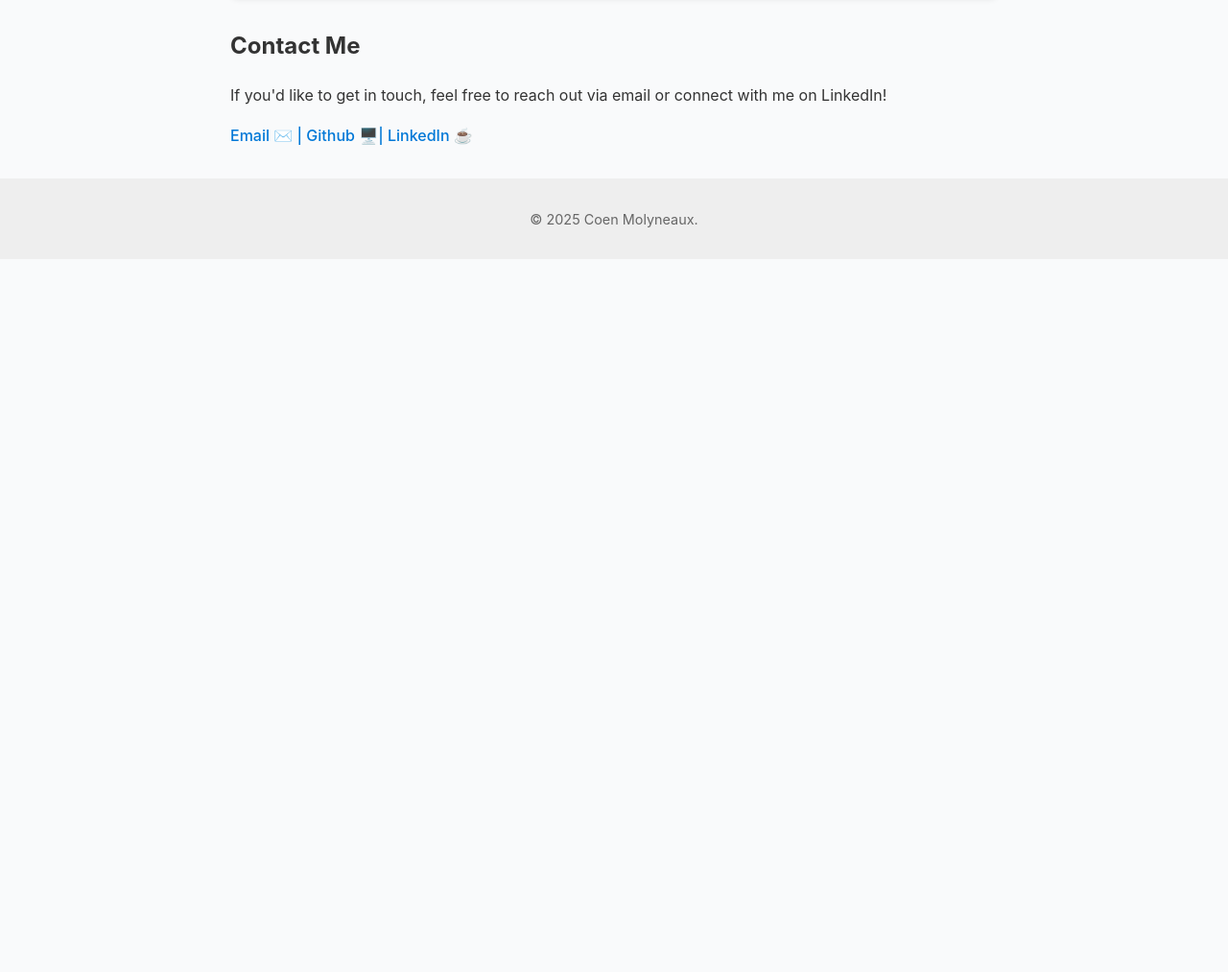
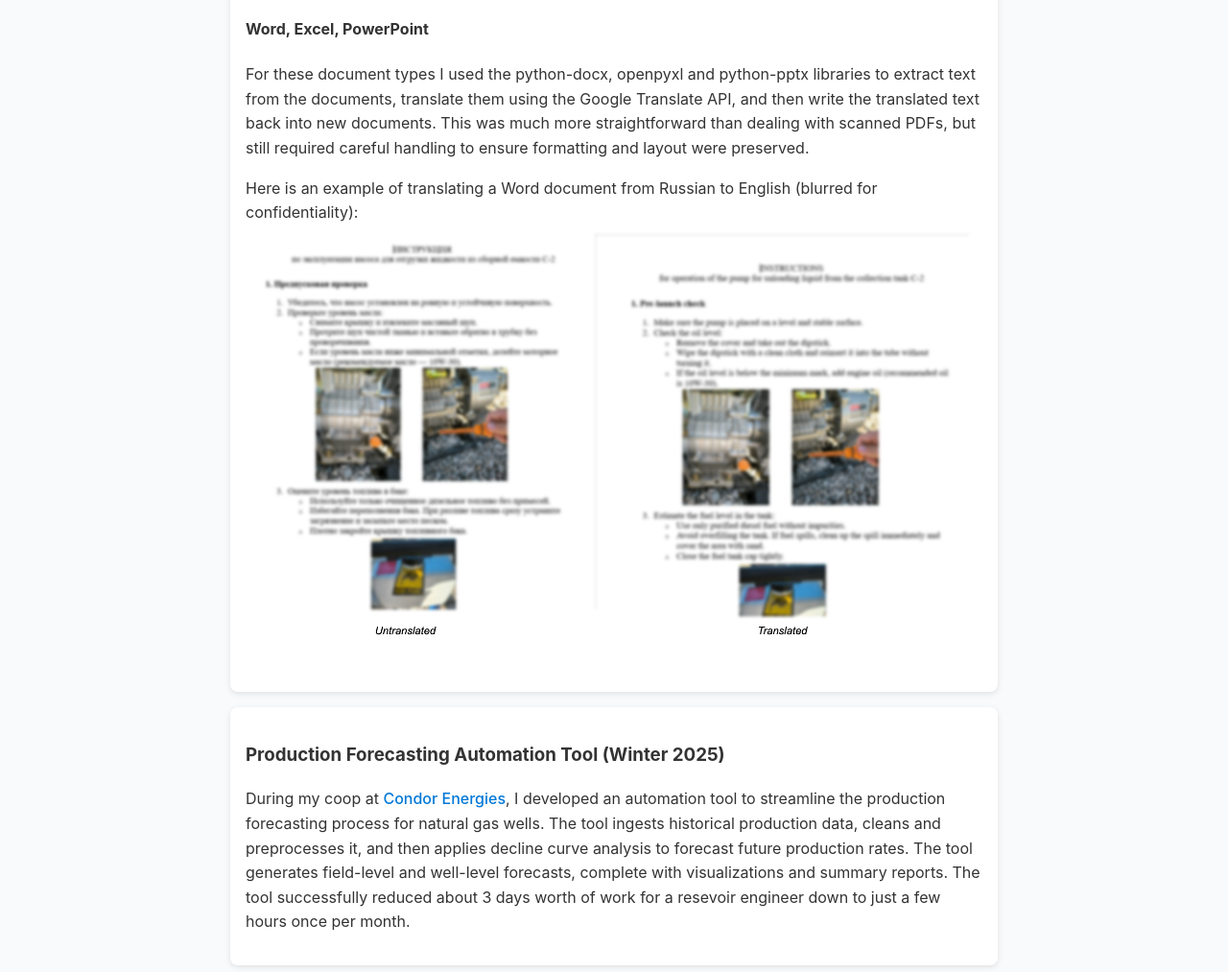
Before and after one commit to Coen-Molyneaux/Coen-Molyneaux.github.io, a plain HTML site: page index.html in a window 1280 px wide. Shown: the part 2839-3852 px from the top of the page at 96% size. Before the commit the page ends 3109 px from the top, so only its background shows below. Drawn offline with Linux system fonts and the light colour scheme.

Commit message:
changed to enph353 about

```diff
--- a/index.html
+++ b/index.html
@@ -91,16 +91,40 @@
             with this task was ensuring the formatting and layout of the original document was preserved in the translated version. For most PDFs
             I was dealing with they were scanned documents, so in order to write the translated text back to the PDF I had to 'remember' the pixel
             location of each word in the original document and then write the translated text back to those same locations.
+        </p>
 
+        <p>
             Here is a first attempt at writing translated text back to a scanned PDF (blurred for confidentiality):
+            <img src="assets/first_attempt_ocr.png">
+        </p>
 
-            <img src="assets/first_attempt_ocr.png">
-
+        <p>
             After a lot more iteration I was able to get much better results that preserved the original formatting and layout of the document (again blurred for confidentiality):
             <img src="assets/second_attempt_ocr.png">
-
         </p>
 
+        <p>
+            <h4> Word, Excel, PowerPoint </h4>
+            For these document types I used the python-docx, openpyxl and python-pptx libraries to extract text from the documents,
+            translate them using the Google Translate API, and then write the translated text back into new documents. This was much more
+            straightforward than dealing with scanned PDFs, but still required careful handling to ensure formatting and layout were preserved.
+        </p>
+
+        <p>
+            Here is an example of translating a Word document from Russian to English (blurred for confidentiality):
+            <img src="assets/word_blurred.png">
+        </p>
+    </div>
+
+    <div class="project">
+        <h3> Production Forecasting Automation Tool (Winter 2025)</h3>
+        <p>
+            During my coop at <a class=links href="https://condorenergies.ca/">Condor Energies</a>, I developed an automation tool
+            to streamline the production forecasting process for natural gas wells. The tool ingests historical production data,
+            cleans and preprocesses it, and then applies decline curve analysis to forecast future production rates. The tool generates field-level
+            and well-level forecasts, complete with visualizations and summary reports. The tool successfully reduced about 3 days worth of work for a resevoir engineer
+            down to just a few hours once per month.
+        </p>
 
 
     </div>
```
Also changed, not shown: assets/word_blurred.png (added).
